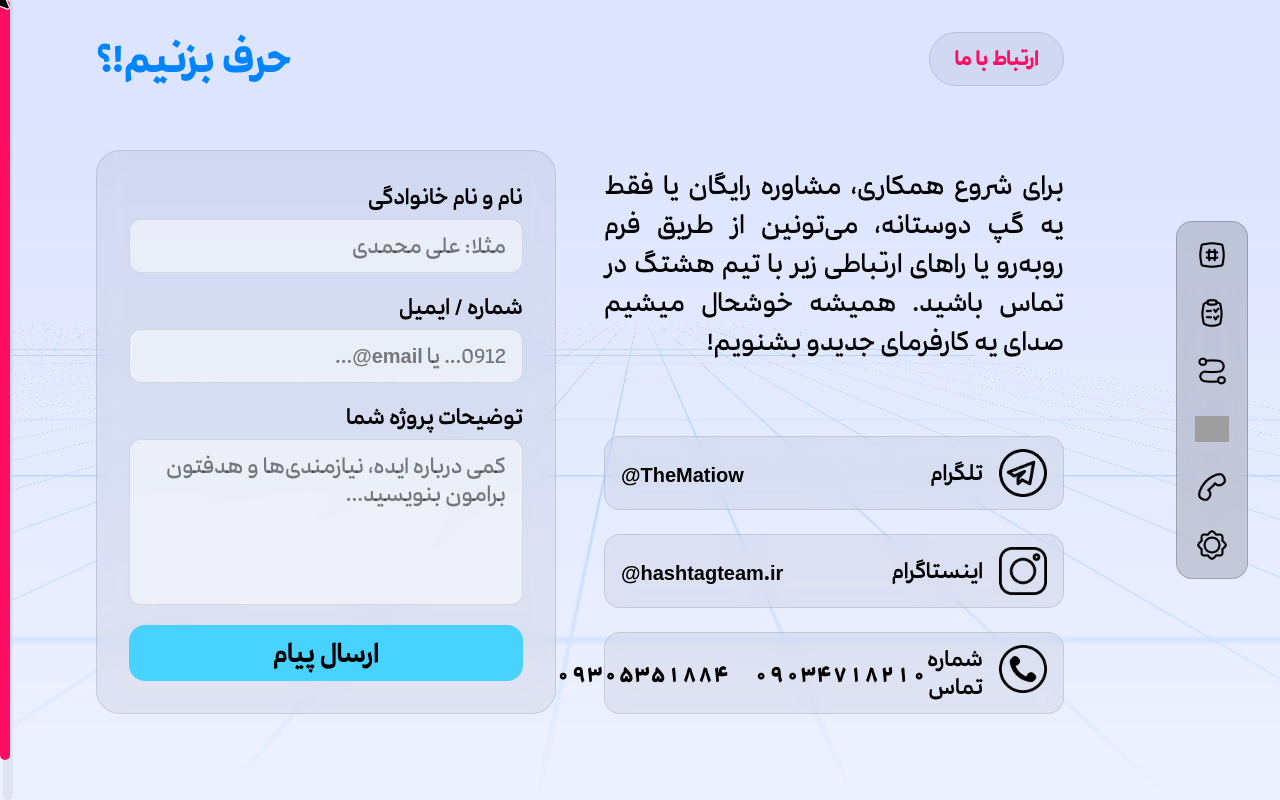
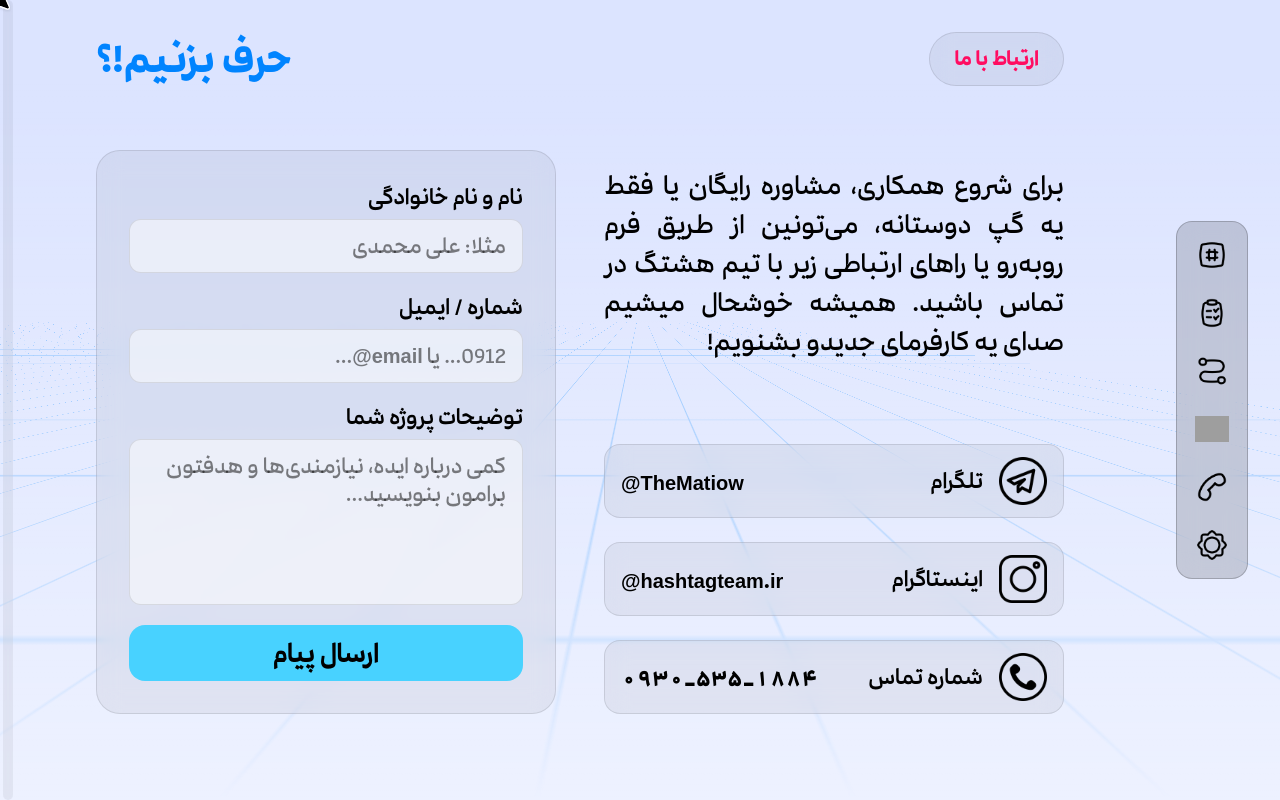
Before and after one commit to itsmatiow/Hashtag, a React (Vite) app: page /contact in a window 1280 px wide. Built offline with nearby package versions, Linux system fonts and the light colour scheme; grey boxes are pictures that could not be loaded.

Commit message:
fix: number

```diff
--- a/src/pages/Contact.jsx
+++ b/src/pages/Contact.jsx
@@ -10,26 +10,29 @@ import phone from "@/assets/social/phone.png";
 import { Pointer } from "../components/ui/pointer";
 import Button from "../components/ui/Button";
 import heart from "@/assets/heart.png";
-
 export default function Contact() {
   const form = useRef();
+  // استیت برای مدیریت دکمه (حالت‌های: idle, sending, success, error)
   const [status, setStatus] = useState("idle");
 
   const sendEmail = (e) => {
     e.preventDefault();
     setStatus("sending");
 
+    // پارامترها: Service ID, Template ID, Form Ref, Public Key
     emailjs
       .sendForm(
-        "service_3k7y50a",
-        "template_1dwtz1q",
+        "service_3k7y50a", // 👈 اینو بعداً جایگزین می‌کنیم
+        "template_1dwtz1q", // 👈 اینو بعداً جایگزین می‌کنیم
         form.current,
-        "NPdeUUzKOEI6zvMob",
+        "NPdeUUzKOEI6zvMob", // 👈 اینو بعداً جایگزین می‌کنیم
       )
       .then(
         (result) => {
           setStatus("success");
-          form.current.reset();
+          form.current.reset(); // فرم رو بعد از ارسال موفق خالی می‌کنه
+
+          // بعد از ۳ ثانیه دکمه برمی‌گرده به حالت اول
           setTimeout(() => setStatus("idle"), 3000);
         },
         (error) => {
@@ -41,10 +44,9 @@ export default function Contact() {
   };
 
   return (
-    /* 🔴 ارتفاع اصلی dvh به اسکرول‌بار داده شد تا کل صفحه را پوشش دهد */
-    <CustomScrollbar className="h-dvh w-full">
-      <div className="font-display grid min-h-dvh w-full grid-cols-1 grid-rows-[auto_auto_1fr_auto] px-6 md:px-12 lg:px-24">
-        {/* هدر صفحه */}
+    <CustomScrollbar>
+      <div className="font-display grid h-dvh w-full grid-cols-1 grid-rows-[auto_auto_1fr_auto] px-6 md:px-12 lg:px-24">
+        {/* هدر صفحه (مثل قبل) */}
         <div className="se:mt-6 se:mb-2 se:gap-4 mt-4 mb-12 flex w-full flex-col items-center gap-2 px-0 lg:mt-8 lg:mb-16 lg:flex-row lg:justify-between lg:gap-28 xl:gap-60">
           <span className="text-accent flex items-center gap-1 rounded-full border border-black/10 bg-black/5 px-6 py-3 text-lg font-black text-nowrap backdrop-blur-md dark:border-white/10 dark:bg-white/5">
             ارتباط با ما
@@ -55,10 +57,9 @@ export default function Contact() {
         </div>
 
         {/* بخش محتوای تماس */}
-        {/* 🔴 h-full و overflow-y-auto حذف شد تا با CustomScrollbar تداخل پیدا نکند */}
-        <div className="mx-auto w-full">
-          <div className="grid gap-8 pb-32 lg:gap-12 xl:grid-cols-2">
-            {/* ستون راست: اطلاعات تماس */}
+        <div className="mx-auto h-full w-full overflow-y-auto [&::-webkit-scrollbar]:hidden">
+          <div className="grid gap-8 pb-20 lg:gap-12 xl:grid-cols-2">
+            {/* ستون راست: اطلاعات تماس (مثل قبل) */}
             <motion.div
               initial={{ opacity: 0, x: 50 }}
               animate={{ opacity: 1, x: 0 }}
@@ -78,11 +79,13 @@ export default function Contact() {
                   rel="noreferrer"
                   className="group flex items-center justify-between gap-4 rounded-2xl border border-black/10 bg-black/5 px-4 py-3 backdrop-blur-md transition-all hover:bg-black/10 dark:border-white/10 dark:bg-white/5 dark:hover:bg-white/10"
                 >
+                  {/* <div className="flex h-10 w-10 shrink-0 items-center justify-center rounded-full bg-black/10 text-black transition-transform group-hover:scale-110 dark:bg-white/10 dark:text-white"> */}
                   <img
                     src={telegram}
                     alt="telegram"
                     className="w-8 lg:w-10 xl:w-12 dark:invert"
                   />
+                  {/* </div> */}
                   <div className="md:flex md:w-full md:items-center md:justify-between">
                     <h4 className="text-base font-bold text-black max-md:hidden lg:text-lg xl:text-xl 2xl:text-2xl dark:text-white">
                       تلگرام
@@ -97,16 +100,18 @@ export default function Contact() {
                 </a>
 
                 <a
-                  href="https://instagram.com/hashtagteam.ir"
+                  href="https://instagram.com/hashtagteam.ir" // آیدی خودت رو اینجا بذار
                   target="_blank"
                   rel="noreferrer"
                   className="group flex items-center justify-between gap-4 rounded-2xl border border-black/10 bg-black/5 px-4 py-3 backdrop-blur-md transition-all hover:bg-black/10 dark:border-white/10 dark:bg-white/5 dark:hover:bg-white/10"
                 >
+                  {/* <div className="flex h-10 w-10 shrink-0 items-center justify-center rounded-full bg-black/10 text-black transition-transform group-hover:scale-110 dark:bg-white/10 dark:text-white"> */}
                   <img
                     src={instagram}
                     alt="instagram"
                     className="w-8 lg:w-10 xl:w-12 dark:invert"
                   />
+                  {/* </div> */}
                   <div className="md:flex md:w-full md:items-center md:justify-between">
                     <h4 className="text-base font-bold text-black max-md:hidden lg:text-lg xl:text-xl 2xl:text-2xl dark:text-white">
                       اینستاگرام
@@ -119,30 +124,33 @@ export default function Contact() {
                     </p>
                   </div>
                 </a>
-
-                <div className="group flex items-center justify-between gap-4 rounded-2xl border border-black/10 bg-black/5 px-4 py-3 backdrop-blur-md transition-all hover:bg-black/10 dark:border-white/10 dark:bg-white/5 dark:hover:bg-white/10">
+                <a
+                  href="tel:+989305351884" // شماره‌ت رو با +98 اینجا بنویس
+                  className="group flex items-center justify-between gap-4 rounded-2xl border border-black/10 bg-black/5 px-4 py-3 backdrop-blur-md transition-all hover:bg-black/10 dark:border-white/10 dark:bg-white/5 dark:hover:bg-white/10"
+                >
+                  {/* <div className="flex h-10 w-10 shrink-0 items-center justify-center rounded-full bg-black/10 text-black transition-transform group-hover:scale-110 dark:bg-white/10 dark:text-white"> */}
                   <img
                     src={phone}
                     alt="phone"
-                    className="w-8 self-start lg:w-10 xl:w-12 dark:invert"
+                    className="w-8 lg:w-10 xl:w-12 dark:invert"
                   />
+                  {/* </div> */}
                   <div className="md:flex md:w-full md:items-center md:justify-between">
                     <h4 className="text-base font-bold text-black max-md:hidden lg:text-lg xl:text-xl 2xl:text-2xl dark:text-white">
                       شماره تماس
                     </h4>
-                    <div
-                      className="mt-1 flex gap-6 text-base font-black text-black tabular-nums lg:text-lg xl:text-xl 2xl:text-2xl dark:text-white"
+                    <p
+                      className="mt-1 text-base font-black text-black tabular-nums lg:text-lg xl:text-xl 2xl:text-2xl dark:text-white"
                       style={{ direction: "ltr" }}
                     >
-                      <a href="tel:+989305351884">۰۹۳۰۵۳۵۱۸۸۴</a>
-                      <a href="tel:+989034718210">۰۹۰۳۴۷۱۸۲۱۰</a>
+                      ۰۹۳۰-۵۳۵-۱۸۸۴
+                    </p>
                   </div>
-                  </div>
-                </div>
+                </a>
               </div>
             </motion.div>
 
-            {/* ستون چپ: فرم تماس */}
+            {/* 🔴 ستون چپ: فرم تماس (آپدیت شده برای EmailJS) 🔴 */}
             <motion.div
               initial={{ opacity: 0, x: -50 }}
               animate={{ opacity: 1, x: 0 }}
@@ -154,13 +162,14 @@ export default function Contact() {
                 onSubmit={sendEmail}
                 className="flex flex-col gap-5 rounded-3xl border border-black/10 bg-black/5 p-6 backdrop-blur-md md:p-8 dark:border-white/10 dark:bg-white/5"
               >
+                <div className="grid grid-cols-1 gap-5 md:grid-cols-1">
                   <div className="flex flex-col gap-2">
                     <label className="text-base font-bold text-black max-md:hidden lg:text-lg xl:text-xl 2xl:text-2xl dark:text-white">
                       نام و نام خانوادگی
                     </label>
                     <input
                       type="text"
-                    name="user_name"
+                      name="user_name" // 👈 الزامی برای EmailJS
                       required
                       placeholder="مثلا: علی محمدی"
                       className="focus:border-p400 focus:ring-p400/20 w-full rounded-xl border border-black/10 bg-white/50 px-4 py-3 text-sm font-semibold text-black transition-all outline-none focus:ring-2 md:text-base lg:text-lg xl:text-xl 2xl:text-2xl dark:border-white/10 dark:bg-black/20 dark:text-white"
@@ -173,11 +182,12 @@ export default function Contact() {
                     </label>
                     <input
                       type="text"
-                    name="user_contact"
+                      name="user_contact" // 👈 الزامی برای EmailJS
                       required
                       placeholder="0912... یا email@..."
                       className="focus:border-p400 focus:ring-p400/20 w-full rounded-xl border border-black/10 bg-white/50 px-4 py-3 text-sm font-semibold text-black transition-all outline-none focus:ring-2 md:text-base lg:text-lg xl:text-xl 2xl:text-2xl dark:border-white/10 dark:bg-black/20 dark:text-white"
                     />
+                  </div>
                 </div>
 
                 <div className="flex flex-col gap-2">
@@ -185,7 +195,7 @@ export default function Contact() {
                     توضیحات پروژه شما
                   </label>
                   <textarea
-                    name="message"
+                    name="message" // 👈 الزامی برای EmailJS
                     required
                     rows="5"
                     placeholder="کمی درباره ایده، نیازمندی‌ها و هدفتون برامون بنویسید..."
@@ -193,11 +203,13 @@ export default function Contact() {
                   ></textarea>
                 </div>
 
+                {/* دکمه ارسال هوشمند */}
                 <Pointer
                   className="relative z-50 block w-full sm:w-auto"
                   title={
                     <div className="relative flex -translate-x-1/2 -translate-y-1/2 items-center justify-center">
                       <span className="text-xl">
+                        {/* اگر در حال ارسال بود آیکون ساعت، اگر موفق بود تیک، و در حالت عادی قلب/آتش */}
                         {status === "sending" ? (
                           "⏳"
                         ) : status === "success" ? (
@@ -210,7 +222,7 @@ export default function Contact() {
                   }
                 >
                   <Button
-                    type="submit"
+                    type="submit" // 🔴 حتماً تایپ سابمیت باشه
                     disabled={status === "sending"}
                     className={`se:text-base h-fit w-full cursor-none text-sm font-bold whitespace-nowrap transition-all sm:h-auto md:text-2xl xl:px-12 2xl:text-3xl ${
                       status === "success"
```
Lines whose indentation alone changed are shown as unchanged.
